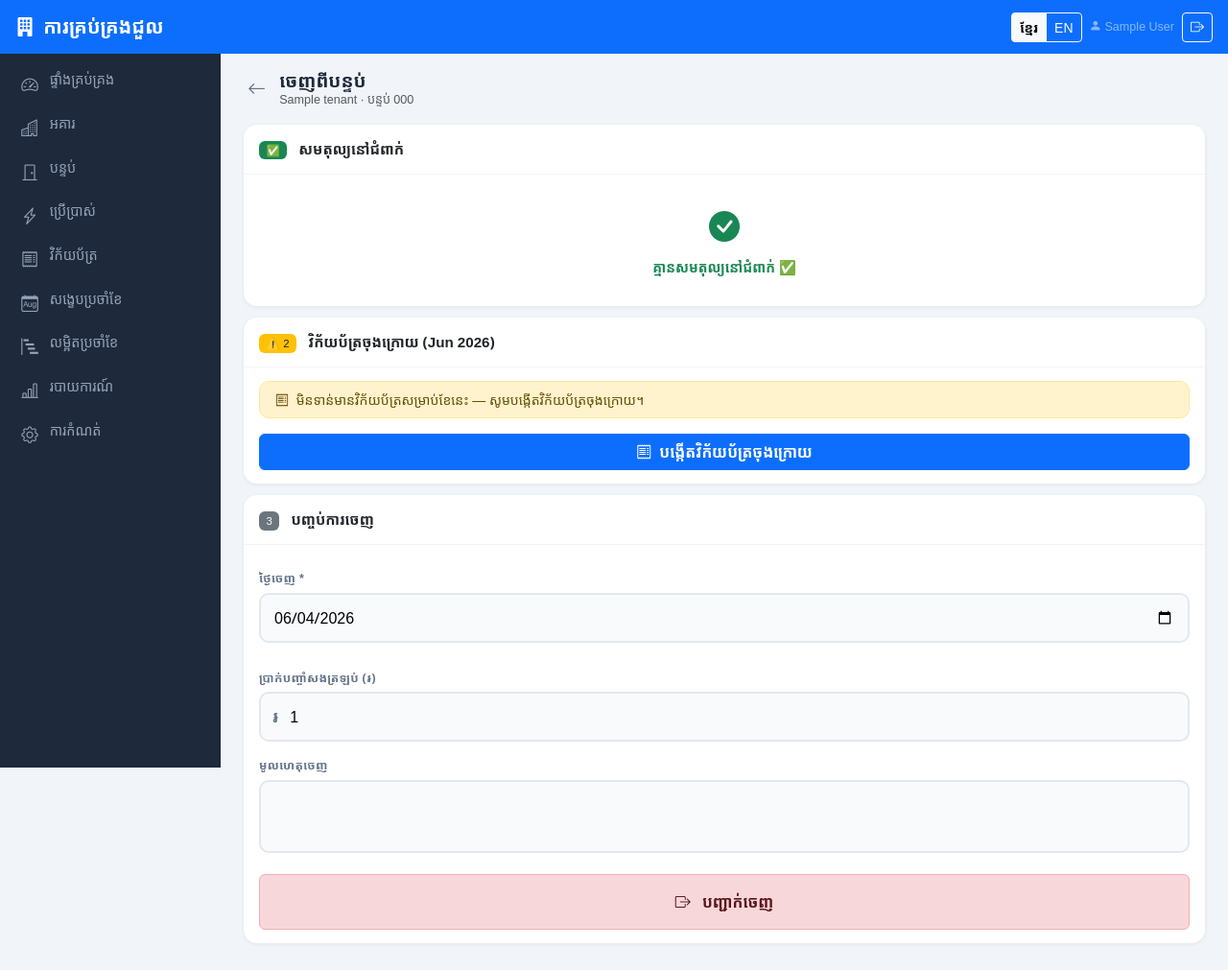
After one commit to sopheak1/room-rental-management-system, a Flask app: page /tenants/1/checkout-review in a window 1280 px wide. The commit adds this page. Shown: the whole page at 96% size. Run offline with Flask 3, Linux system fonts and the light colour scheme; a user stored in the database is signed in; tables that the repository leaves empty hold one stand-in row (values such as "Sample post").

Commit message:
Add checkout review flow with balance check and write-off
- /tenants/<id>/checkout-review: pre-checkout page showing:
  Step 1: Outstanding balances (Pay Now or Write Off All)
  Step 2: Current month receipt (Generate Final Receipt if missing)
  Step 3: Move-out form (blocked until Step 1 cleared)
- /tenants/<id>/write-off: marks all outstanding receipts as paid
  with note '[Written off at checkout]'
- checkout route: blocks if any outstanding balance remains
- Room detail Check Out button now goes to review page (not modal)
- Backup triggered on write-off and checkout

Co-Authored-By: Claude Sonnet 4.6 <noreply@anthropic.com>

```diff
--- a/app/routes/tenants.py
+++ b/app/routes/tenants.py
@@ -1,8 +1,9 @@
 from flask import Blueprint, render_template, redirect, url_for, flash, request
 from flask_login import login_required
-from app.models import Room, Tenant, TenantHistory
+from app.models import Room, Tenant, TenantHistory, Receipt
 from app import db
 from app.utils.timezone import now as _now, today as _today
+from app.utils.google_drive import backup_to_drive
 from datetime import date
 
 tenants_bp = Blueprint('tenants', __name__)
@@ -74,11 +75,74 @@ def edit(id):
     return render_template('tenants/form.html', room=room, tenant=tenant)
 
 
+@tenants_bp.route('/tenants/<int:id>/checkout-review')
+@login_required
+def checkout_review(id):
+    """Show outstanding balances and options before checkout."""
+    tenant = Tenant.query.get_or_404(id)
+    room   = tenant.room
+    now    = _now()
+
+    outstanding = Receipt.query.filter_by(room_id=room.id).filter(
+        Receipt.remaining_balance > 0,
+        Receipt.payment_status.in_(['unpaid', 'partial'])
+    ).order_by(Receipt.billing_year, Receipt.billing_month).all()
+
+    current_receipt = Receipt.query.filter_by(
+        room_id=room.id,
+        billing_month=now.month,
+        billing_year=now.year
+    ).first()
+
+    total_outstanding = sum(r.remaining_balance for r in outstanding)
+
+    return render_template('tenants/checkout.html',
+        tenant=tenant, room=room,
+        outstanding=outstanding,
+        current_receipt=current_receipt,
+        total_outstanding=total_outstanding,
+        today=_today(), now=now
+    )
+
+
+@tenants_bp.route('/tenants/<int:id>/write-off', methods=['POST'])
+@login_required
+def write_off(id):
+    """Write off all outstanding balances for this tenant."""
+    tenant = Tenant.query.get_or_404(id)
+    room   = tenant.room
+
+    outstanding = Receipt.query.filter_by(room_id=room.id).filter(
+        Receipt.remaining_balance > 0,
+        Receipt.payment_status.in_(['unpaid', 'partial'])
+    ).all()
+
+    for receipt in outstanding:
+        receipt.notes = ((receipt.notes or '') + ' [Written off at checkout]').strip()
+        receipt.remaining_balance = 0.0
+        receipt.payment_status = 'paid'
+
+    db.session.commit()
+    backup_to_drive()
+    flash(f'All outstanding balances written off ({len(outstanding)} receipt(s)). / សមតុល្យទាំងអស់ត្រូវបានលើកលែង។', 'success')
+    return redirect(url_for('tenants.checkout_review', id=id))
+
+
 @tenants_bp.route('/tenants/<int:id>/checkout', methods=['POST'])
 @login_required
 def checkout(id):
     tenant = Tenant.query.get_or_404(id)
-    room = tenant.room
+    room   = tenant.room
+
+    # Block checkout if there are still outstanding balances
+    outstanding_count = Receipt.query.filter_by(room_id=room.id).filter(
+        Receipt.remaining_balance > 0,
+        Receipt.payment_status.in_(['unpaid', 'partial'])
+    ).count()
+
+    if outstanding_count > 0:
+        flash('Cannot check out — there are still outstanding balances. Pay or write off first. / មានសមតុល្យនៅជំពាក់ — សូមបង់ ឬលើកលែងសិន។', 'danger')
+        return redirect(url_for('tenants.checkout_review', id=id))
 
     try:
         move_out_date = date.fromisoformat(request.form['move_out_date'])
@@ -102,5 +166,6 @@ def checkout(id):
     room.status = 'available'
     db.session.add(history)
     db.session.commit()
-    flash('Tenant checked out. / អ្នកជួលចេញបានជោគជ័យ។', 'success')
+    backup_to_drive()
+    flash('Tenant checked out successfully. / អ្នកជួលចេញបានជោគជ័យ។', 'success')
     return redirect(url_for('rooms.detail', id=room.id))
--- a/app/templates/rooms/detail.html
+++ b/app/templates/rooms/detail.html
@@ -69,9 +69,9 @@
       <a href="{{ url_for('tenants.edit', id=t.id) }}" class="btn btn-sm btn-outline-secondary">
         <i class="bi bi-pencil"></i>
       </a>
-      <button class="btn btn-sm btn-outline-danger" data-bs-toggle="modal" data-bs-target="#checkoutModal">
+      <a href="{{ url_for('tenants.checkout_review', id=t.id) }}" class="btn btn-sm btn-outline-danger">
         <i class="bi bi-box-arrow-right"></i>
-      </button>
+      </a>
     </div>
   </div>
   <div class="m-section-body">
--- /dev/null
+++ b/app/templates/tenants/checkout.html
@@ -0,0 +1,162 @@
+{% extends 'base.html' %}
+{% block title %}{% if lang=='km'%}ចេញពីបន្ទប់{% else %}Check Out{% endif %}{% endblock %}
+{% block content %}
+
+<div class="m-page-header">
+  <a href="javascript:history.back()" class="m-back"><i class="bi bi-arrow-left"></i></a>
+  <div>
+    <h5 class="m-page-title">
+      <span class="km">ចេញពីបន្ទប់</span><span class="en">Check Out</span>
+    </h5>
+    <div class="small text-muted">
+      {{ tenant.name }} · <span class="km">បន្ទប់</span><span class="en">Room</span> {{ room.room_number }}
+    </div>
+  </div>
+</div>
+
+<!-- ── Step 1: Outstanding Balances ───── -->
+<div class="m-section">
+  <div class="m-section-header">
+    <span>
+      <span class="badge bg-{{ 'danger' if outstanding else 'success' }} me-2">
+        {% if outstanding %}⚠️ 1{% else %}✅{% endif %}
+      </span>
+      <span class="km">សមតុល្យនៅជំពាក់</span><span class="en">Outstanding Balances</span>
+    </span>
+  </div>
+  <div class="m-section-body">
+    {% if outstanding %}
+    <div class="alert py-2 small mb-3" style="background:#f8d7da;color:#58151c;border-radius:8px;">
+      <i class="bi bi-exclamation-triangle-fill me-1"></i>
+      <span class="km">មានសមតុល្យ {{ outstanding|length }} វិក័យប័ត្រ សរុប {{ total_outstanding|khr }} — ត្រូវបង់ ឬលើកលែងសិន។</span>
+      <span class="en">{{ outstanding|length }} receipt(s) with total {{ total_outstanding|khr }} outstanding — pay or write off first.</span>
+    </div>
+
+    {% for r in outstanding %}
+    <div class="m-detail-row">
+      <span class="m-dl">
+        {{ r.billing_label }}
+        <div class="small text-muted">{{ r.receipt_number }}</div>
+      </span>
+      <span class="m-dv d-flex align-items-center gap-2">
+        <span class="text-danger fw-bold">{{ r.remaining_balance|khr }}</span>
+        <a href="{{ url_for('receipts.detail', id=r.id) }}" class="btn btn-sm btn-outline-primary py-0 px-2">
+          <span class="km">បង់</span><span class="en">Pay</span>
+        </a>
+      </span>
+    </div>
+    {% endfor %}
+
+    <hr class="my-3">
+
+    <!-- Write Off option -->
+    <div class="alert alert-secondary py-2 small mb-3">
+      <i class="bi bi-info-circle me-1"></i>
+      <span class="km">ជំរើសលើកលែង: ការលើកលែងនឹងកត់ជា "Paid" ដោយមានកំណត់ចំណាំ "[Written off at checkout]"</span>
+      <span class="en">Write-off option: marks receipts as Paid with note "[Written off at checkout]"</span>
+    </div>
+    {% set confirm_wo = 'លើកលែងសមតុល្យទាំងអស់ ' + total_outstanding|khr + '?' if lang=='km' else 'Write off all balances ' + total_outstanding|khr + '?' %}
+    <form method="POST" action="{{ url_for('tenants.write_off', id=tenant.id) }}"
+          onsubmit="return confirm('{{ confirm_wo }}')">
+      <button class="btn btn-outline-warning w-100 fw-bold">
+        <i class="bi bi-eraser me-1"></i>
+        <span class="km">លើកលែងទាំងអស់ ({{ total_outstanding|khr }})</span>
+        <span class="en">Write Off All ({{ total_outstanding|khr }})</span>
+      </button>
+    </form>
+
+    {% else %}
+    <div class="text-center py-3 text-success">
+      <i class="bi bi-check-circle-fill" style="font-size:2rem;"></i>
+      <div class="fw-bold mt-2">
+        <span class="km">គ្មានសមតុល្យនៅជំពាក់ ✅</span>
+        <span class="en">No outstanding balances ✅</span>
+      </div>
+    </div>
+    {% endif %}
+  </div>
+</div>
+
+<!-- ── Step 2: Final Receipt ───────────── -->
+<div class="m-section">
+  <div class="m-section-header">
+    <span>
+      <span class="badge bg-{{ 'success' if current_receipt else 'warning text-dark' }} me-2">
+        {% if current_receipt %}✅ 2{% else %}⚠️ 2{% endif %}
+      </span>
+      <span class="km">វិក័យប័ត្រចុងក្រោយ ({{ now.strftime('%b %Y') }})</span>
+      <span class="en">Final Receipt ({{ now.strftime('%b %Y') }})</span>
+    </span>
+  </div>
+  <div class="m-section-body">
+    {% if current_receipt %}
+    <div class="m-detail-row">
+      <span class="m-dl">{{ current_receipt.receipt_number }}</span>
+      <span class="m-dv">
+        <span class="badge status-{{ current_receipt.payment_status }}">{{ current_receipt.payment_status|title }}</span>
+        <div class="small">{{ current_receipt.total_amount|khr }}</div>
+      </span>
+    </div>
+    <a href="{{ url_for('receipts.detail', id=current_receipt.id) }}" class="btn btn-outline-primary btn-sm w-100 mt-2">
+      <span class="km">មើលវិក័យប័ត្រ</span><span class="en">View Receipt</span>
+    </a>
+    {% else %}
+    <div class="alert alert-warning py-2 small mb-3">
+      <i class="bi bi-receipt me-1"></i>
+      <span class="km">មិនទាន់មានវិក័យប័ត្រសម្រាប់ខែនេះ — សូមបង្កើតវិក័យប័ត្រចុងក្រោយ។</span>
+      <span class="en">No receipt for current month — please generate the final receipt.</span>
+    </div>
+    <a href="{{ url_for('receipts.generate') }}?room_id={{ room.id }}"
+       class="btn btn-primary w-100 fw-bold">
+      <i class="bi bi-receipt me-1"></i>
+      <span class="km">បង្កើតវិក័យប័ត្រចុងក្រោយ</span>
+      <span class="en">Generate Final Receipt</span>
+    </a>
+    {% endif %}
+  </div>
+</div>
+
+<!-- ── Step 3: Complete Checkout ──────── -->
+<div class="m-section">
+  <div class="m-section-header">
+    <span>
+      <span class="badge bg-secondary me-2">3</span>
+      <span class="km">បញ្ចប់ការចេញ</span><span class="en">Complete Checkout</span>
+    </span>
+  </div>
+  <div class="m-section-body">
+    {% if outstanding %}
+    <div class="alert alert-danger py-2 small">
+      <i class="bi bi-lock-fill me-1"></i>
+      <span class="km">ត្រូវបង់ ឬលើកលែងសមតុល្យទាំងអស់សិន។</span>
+      <span class="en">Clear all outstanding balances first (Step 1).</span>
+    </div>
+    {% else %}
+    <form method="POST" action="{{ url_for('tenants.checkout', id=tenant.id) }}">
+      <label class="m-label"><span class="km">ថ្ងៃចេញ</span><span class="en">Move-out Date</span> *</label>
+      <input type="date" name="move_out_date" class="m-input mb-3" required
+             value="{{ today.strftime('%Y-%m-%d') }}">
+
+      <label class="m-label"><span class="km">ប្រាក់បញ្ចាំសងត្រឡប់ (៛)</span><span class="en">Deposit Refunded (៛)</span></label>
+      <div class="m-input-group mb-3">
+        <span class="m-prefix">៛</span>
+        <input type="number" name="deposit_refunded" class="money-input" step="1" min="0"
+               value="{{ tenant.deposit_paid|int }}">
+      </div>
+
+      <label class="m-label"><span class="km">មូលហេតុចេញ</span><span class="en">Move-out Reason</span></label>
+      <textarea name="move_out_reason" class="m-input mb-3" rows="2"
+                style="font-weight:400;resize:none;"></textarea>
+
+      {% set confirm_co = 'បញ្ជាក់ការចេញ?' if lang=='km' else 'Confirm check out?' %}
+      <button type="submit" class="btn btn-danger w-100 fw-bold py-3"
+              onclick="return confirm('{{ confirm_co }}')">
+        <i class="bi bi-box-arrow-right me-2"></i>
+        <span class="km">បញ្ជាក់ចេញ</span><span class="en">Confirm Check Out</span>
+      </button>
+    </form>
+    {% endif %}
+  </div>
+</div>
+
+{% endblock %}
```
